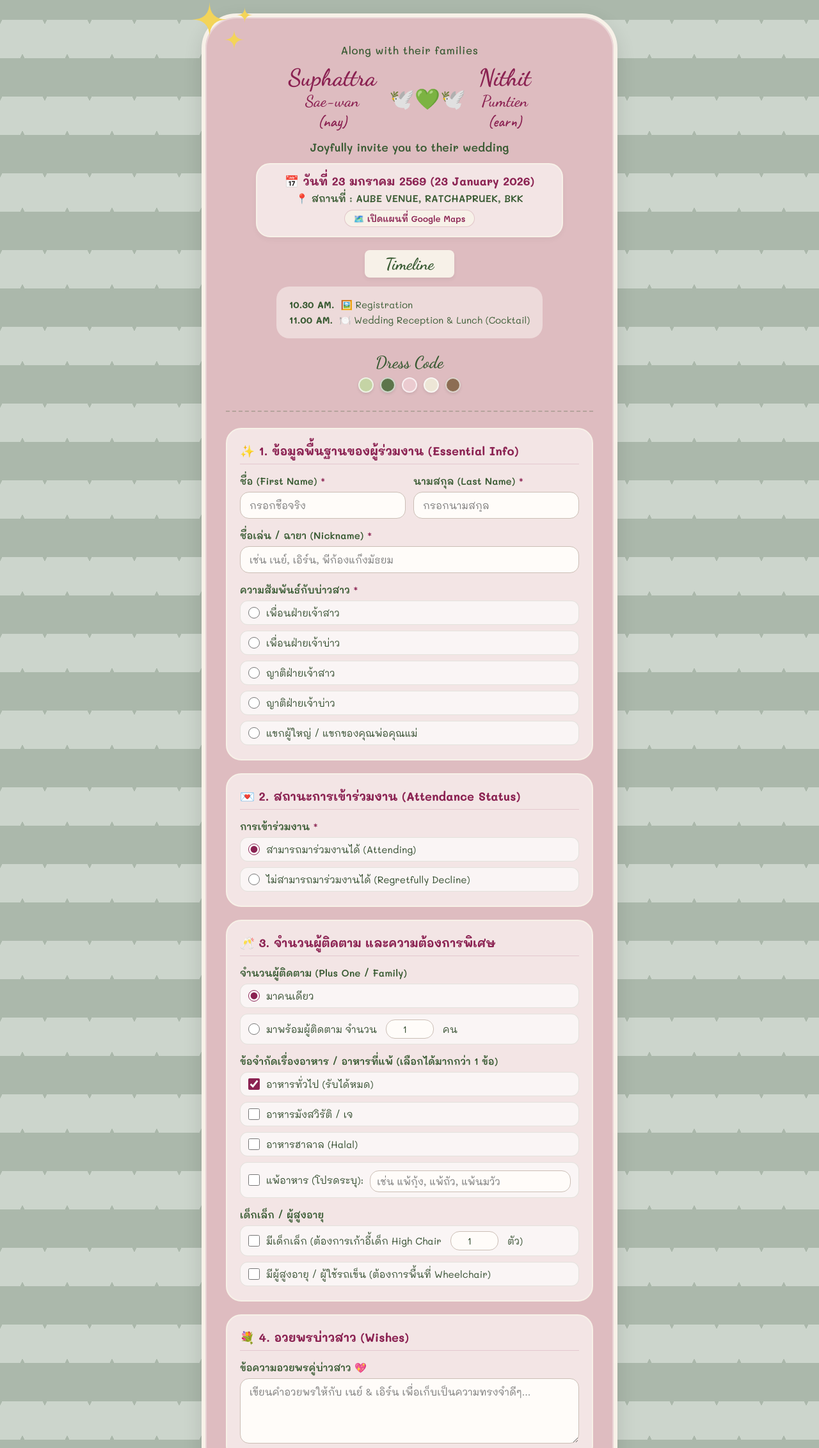
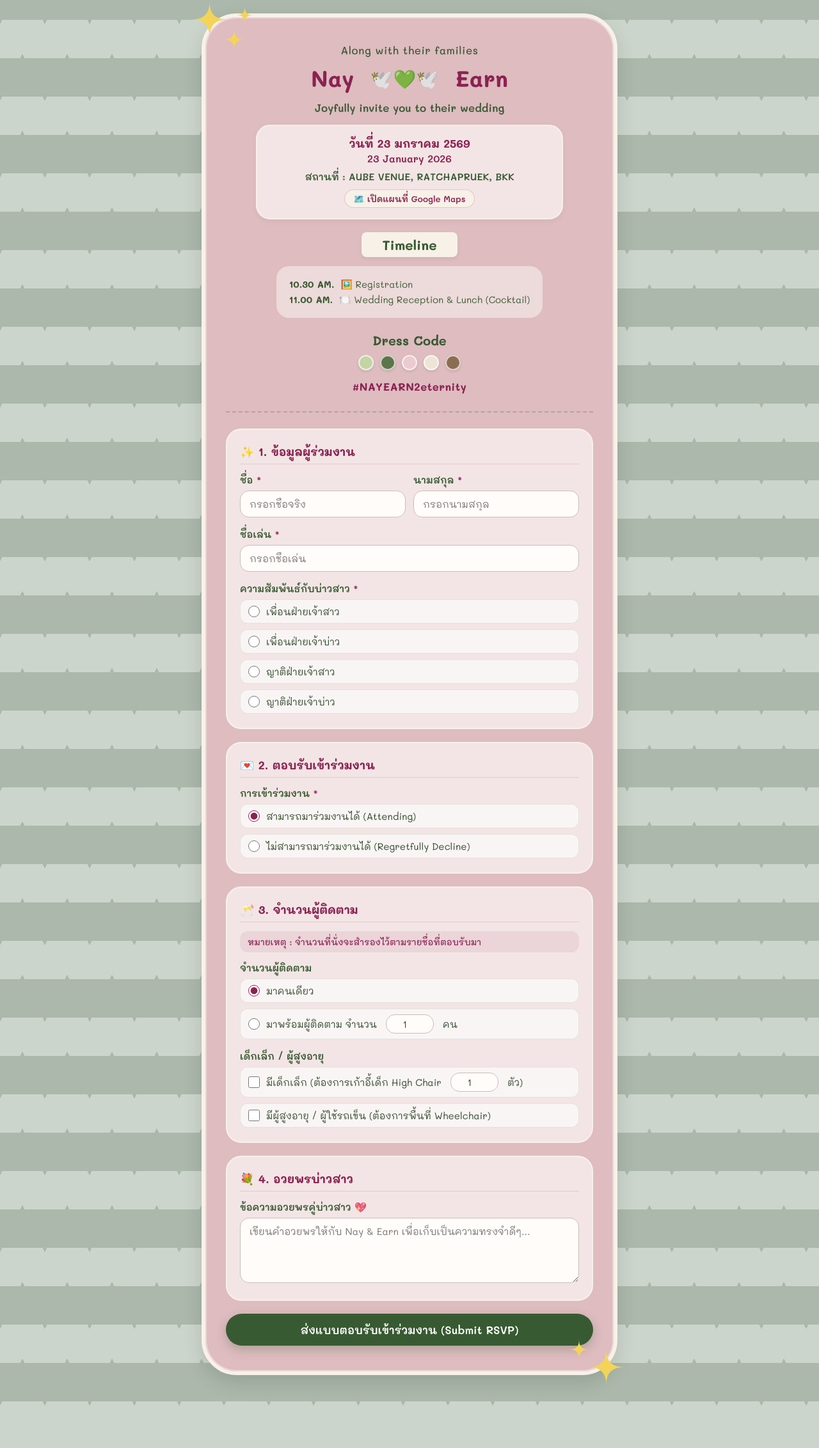
Before and after one commit to ennithit-eng/rsvp_nayearn-wedding, a plain HTML site: page index.html in a window 1280 px wide. Shown: the part 29-2293 px from the top of the page at 64% size. After the commit the page ends 2229 px from the top, so only its background shows below. Drawn offline with Linux system fonts and the light colour scheme.

Commit message:
index.html

```diff
--- a/index.html
+++ b/index.html
@@ -3,8 +3,8 @@
 <head>
   <meta charset="UTF-8">
   <meta name="viewport" content="width=device-width, initial-scale=1.0">
-  <title>Wedding RSVP - Suphattra & Nithit (Nay & Earn)</title>
-  <link href="https://fonts.googleapis.com/css2?family=Caveat:wght@600;700&family=Dancing+Script:wght@600;700&family=Mali:wght@400;500;600;700&display=swap" rel="stylesheet">
+  <title>Wedding RSVP - Nay & Earn</title>
+  <link href="https://fonts.googleapis.com/css2?family=Mali:wght@400;500;600;700&display=swap" rel="stylesheet">
   <style>
     :root {
       --sage-light: #ccd5cc;
@@ -22,10 +22,10 @@
       box-sizing: border-box;
       margin: 0;
       padding: 0;
+      font-family: 'Mali', cursive, sans-serif;
     }
 
     body {
-      font-family: 'Mali', cursive, sans-serif;
       color: var(--text-dark);
       min-height: 100vh;
       padding: 30px 15px;
@@ -94,9 +94,9 @@
       display: flex;
       justify-content: center;
       align-items: center;
-      gap: 15px;
+      gap: 20px;
       flex-wrap: wrap;
-      margin: 10px 0;
+      margin: 12px 0;
     }
 
     .person-block {
@@ -104,37 +104,22 @@
     }
 
     .person-name {
-      font-family: 'Dancing Script', cursive;
-      font-size: 2.3rem;
+      font-size: 2.2rem;
       font-weight: 700;
       color: var(--berry-red);
-      line-height: 1.1;
-    }
-
-    .person-surname {
-      font-family: 'Dancing Script', cursive;
-      font-size: 1.55rem;
-      color: var(--berry-red);
-      margin-top: 2px;
-    }
-
-    .person-nickname {
-      font-family: 'Caveat', cursive;
-      font-size: 1.5rem;
-      color: var(--berry-red);
-      margin-top: 2px;
+      line-height: 1.2;
     }
 
     .birds-icon {
-      font-size: 2rem;
+      font-size: 1.8rem;
       color: var(--forest-green);
       padding: 0 5px;
     }
 
     .invite-line {
-      font-size: 1.1rem;
+      font-size: 1.05rem;
       color: var(--forest-green);
-      margin: 14px 0 14px;
+      margin: 14px 0 16px;
       font-weight: 600;
     }
 
@@ -143,25 +128,28 @@
       background: rgba(255, 252, 249, 0.65);
       border: 2px solid var(--cream-border);
       border-radius: 22px;
-      padding: 14px 20px;
+      padding: 16px 20px;
       margin: 0 auto 20px;
       max-width: 480px;
       box-shadow: 0 4px 10px rgba(0, 0, 0, 0.04);
     }
 
-    .event-date {
-      font-size: 1.12rem;
+    .event-date-th {
+      font-size: 1.1rem;
       font-weight: 700;
       color: var(--berry-red);
-      margin-bottom: 6px;
-      display: flex;
-      justify-content: center;
-      align-items: center;
-      gap: 8px;
+      margin-bottom: 2px;
+    }
+
+    .event-date-en {
+      font-size: 1rem;
+      font-weight: 600;
+      color: var(--berry-red);
+      margin-bottom: 8px;
     }
 
     .event-venue {
-      font-size: 0.96rem;
+      font-size: 0.95rem;
       font-weight: 600;
       color: var(--forest-green);
       display: flex;
@@ -173,11 +161,11 @@
 
     .map-link {
       display: inline-block;
-      margin-top: 8px;
+      margin-top: 10px;
       font-size: 0.84rem;
       color: var(--berry-red);
       background-color: var(--cream-border);
-      padding: 4px 14px;
+      padding: 5px 14px;
       border-radius: 15px;
       text-decoration: none;
       font-weight: 600;
@@ -196,8 +184,7 @@
       background-color: var(--cream-border);
       padding: 6px 32px;
       border-radius: 8px;
-      font-family: 'Dancing Script', cursive;
-      font-size: 1.6rem;
+      font-size: 1.3rem;
       font-weight: 700;
       color: var(--forest-green);
       box-shadow: 0 3px 6px rgba(0,0,0,0.06);
@@ -228,10 +215,10 @@
     }
 
     .dress-code-title {
-      font-family: 'Dancing Script', cursive;
-      font-size: 1.65rem;
+      font-size: 1.25rem;
+      font-weight: 700;
       color: var(--forest-green);
-      margin-bottom: 8px;
+      margin-bottom: 10px;
     }
 
     .color-dots {
@@ -246,6 +233,14 @@
       border-radius: 50%;
       border: 2px solid rgba(255,255,255,0.7);
       box-shadow: 0 2px 4px rgba(0,0,0,0.1);
+    }
+
+    .hashtag-box {
+      margin-top: 14px;
+      font-size: 1.05rem;
+      font-weight: 700;
+      color: var(--berry-red);
+      letter-spacing: 0.5px;
     }
 
     hr.divider {
@@ -265,15 +260,25 @@
     }
 
     .section-title {
-      font-size: 1.15rem;
+      font-size: 1.12rem;
       font-weight: 700;
       color: var(--berry-red);
-      margin-bottom: 16px;
+      margin-bottom: 14px;
       display: flex;
       align-items: center;
       gap: 8px;
       border-bottom: 1.5px solid rgba(139, 34, 82, 0.15);
       padding-bottom: 8px;
+    }
+
+    .section-note {
+      font-size: 0.86rem;
+      color: var(--berry-red);
+      background: rgba(139, 34, 82, 0.08);
+      padding: 8px 12px;
+      border-radius: 12px;
+      margin-bottom: 14px;
+      font-weight: 500;
     }
 
     .form-group {
@@ -320,7 +325,6 @@
       border: 1.5px solid #cbbeb5;
       border-radius: 14px;
       background-color: var(--white-soft);
-      font-family: 'Mali', cursive, sans-serif;
       font-size: 0.95rem;
       color: var(--text-dark);
       transition: border-color 0.2s, box-shadow 0.2s;
@@ -373,21 +377,13 @@
       margin: 0 4px;
     }
 
-    .inline-text-input {
-      flex: 1;
-      min-width: 180px;
-      padding: 6px 10px !important;
-      margin-top: 4px;
-    }
-
     /* Submit Button */
     .submit-btn {
       width: 100%;
       padding: 14px 24px;
       background-color: var(--forest-green);
       color: #fff;
-      font-family: 'Mali', cursive, sans-serif;
-      font-size: 1.1rem;
+      font-size: 1.08rem;
       font-weight: 600;
       border: none;
       border-radius: 30px;
@@ -461,29 +457,24 @@
 
         <div class="couple-names">
           <div class="person-block">
-            <div class="person-name">Suphattra</div>
-            <div class="person-surname">Sae-wan</div>
-            <div class="person-nickname">(nay)</div>
+            <div class="person-name">Nay</div>
           </div>
 
           <div class="birds-icon">🕊️💚🕊️</div>
 
           <div class="person-block">
-            <div class="person-name">Nithit</div>
-            <div class="person-surname">Pumtien</div>
-            <div class="person-nickname">(earn)</div>
+            <div class="person-name">Earn</div>
           </div>
         </div>
 
         <p class="invite-line">Joyfully invite you to their wedding</p>
 
-        <!-- Added Date & Venue Information -->
+        <!-- Date & Venue Information -->
         <div class="event-info-card">
-          <div class="event-date">
-            <span>📅 วันที่ 23 มกราคม 2569 (23 January 2026)</span>
-          </div>
+          <div class="event-date-th">วันที่ 23 มกราคม 2569</div>
+          <div class="event-date-en">23 January 2026</div>
           <div class="event-venue">
-            <span>📍 สถานที่ : AUBE VENUE, RATCHAPRUEK, BKK</span>
+            <span>สถานที่ : AUBE VENUE, RATCHAPRUEK, BKK</span>
           </div>
           <a href="https://www.google.com/maps/search/?api=1&query=AUBE+VENUE+RATCHAPRUEK+BKK" target="_blank" rel="noopener noreferrer" class="map-link">
             🗺️ เปิดแผนที่ Google Maps
@@ -512,6 +503,7 @@
             <span class="dot" style="background-color: #ede6d6;" title="Cream"></span>
             <span class="dot" style="background-color: #8c6d53;" title="Earth Brown"></span>
           </div>
+          <div class="hashtag-box">#NAYEARN2eternity</div>
         </div>
       </div>
 
@@ -519,24 +511,24 @@
 
       <!-- RSVP Form -->
       <form id="rsvpForm">
-        <!-- 1. ข้อมูลพื้นฐานของผู้ร่วมงาน (Essential Info) -->
+        <!-- 1. ข้อมูลผู้ร่วมงาน -->
         <div class="form-section">
-          <div class="section-title">✨ 1. ข้อมูลพื้นฐานของผู้ร่วมงาน (Essential Info)</div>
+          <div class="section-title">✨ 1. ข้อมูลผู้ร่วมงาน</div>
 
           <div class="row-2col form-group">
             <div>
-              <label class="field-label" for="firstName">ชื่อ (First Name) <span class="required-star">*</span></label>
+              <label class="field-label" for="firstName">ชื่อ <span class="required-star">*</span></label>
               <input type="text" id="firstName" name="firstName" placeholder="กรอกชื่อจริง" required>
             </div>
             <div>
-              <label class="field-label" for="lastName">นามสกุล (Last Name) <span class="required-star">*</span></label>
+              <label class="field-label" for="lastName">นามสกุล <span class="required-star">*</span></label>
               <input type="text" id="lastName" name="lastName" placeholder="กรอกนามสกุล" required>
             </div>
           </div>
 
           <div class="form-group">
-            <label class="field-label" for="nickname">ชื่อเล่น / ฉายา (Nickname) <span class="required-star">*</span></label>
-            <input type="text" id="nickname" name="nickname" placeholder="เช่น เนย์, เอิร์น, พี่ก้องแก๊งมัธยม" required>
+            <label class="field-label" for="nickname">ชื่อเล่น <span class="required-star">*</span></label>
+            <input type="text" id="nickname" name="nickname" placeholder="กรอกชื่อเล่น" required>
           </div>
 
           <div class="form-group">
@@ -548,7 +540,7 @@
               </label>
               <label class="option-item">
                 <input type="radio" name="relationship" value="เพื่อนฝ่ายเจ้าบ่าว">
-                <span>เพื่อนฝ่ายเจ้าบ่าว </span>
+                <span>เพื่อนฝ่ายเจ้าบ่าว</span>
               </label>
               <label class="option-item">
                 <input type="radio" name="relationship" value="ญาติฝ่ายเจ้าสาว">
@@ -558,17 +550,13 @@
                 <input type="radio" name="relationship" value="ญาติฝ่ายเจ้าบ่าว">
                 <span>ญาติฝ่ายเจ้าบ่าว</span>
               </label>
-              <label class="option-item">
-                <input type="radio" name="relationship" value="แขกผู้ใหญ่ / แขกของคุณพ่อคุณแม่">
-                <span>แขกผู้ใหญ่ / แขกของคุณพ่อคุณแม่</span>
-              </label>
             </div>
           </div>
         </div>
 
-        <!-- 2. สถานะการเข้าร่วมงาน (Attendance Status) -->
+        <!-- 2. ตอบรับเข้าร่วมงาน -->
         <div class="form-section">
-          <div class="section-title">💌 2. สถานะการเข้าร่วมงาน (Attendance Status)</div>
+          <div class="section-title">💌 2. ตอบรับเข้าร่วมงาน</div>
           <div class="form-group">
             <label class="field-label">การเข้าร่วมงาน <span class="required-star">*</span></label>
             <div class="options-list">
@@ -584,12 +572,13 @@
           </div>
         </div>
 
-        <!-- 3. จำนวนผู้ติดตาม และความต้องการพิเศษ (Guests & Preferences) -->
+        <!-- 3. จำนวนผู้ติดตาม -->
         <div class="form-section" id="guestDetailsSection">
-          <div class="section-title">🥂 3. จำนวนผู้ติดตาม และความต้องการพิเศษ</div>
+          <div class="section-title">🥂 3. จำนวนผู้ติดตาม</div>
+          <div class="section-note">หมายเหตุ : จำนวนที่นั่งจะสำรองไว้ตามรายชื่อที่ตอบรับมา</div>
 
           <div class="form-group">
-            <label class="field-label">จำนวนผู้ติดตาม (Plus One / Family)</label>
+            <label class="field-label">จำนวนผู้ติดตาม</label>
             <div class="options-list">
               <label class="option-item">
                 <input type="radio" name="guestType" value="มาคนเดียว" id="guestAlone" checked>
@@ -610,29 +599,6 @@
           </div>
 
           <div class="form-group">
-            <label class="field-label">ข้อจำกัดเรื่องอาหาร / อาหารที่แพ้ (เลือกได้มากกว่า 1 ข้อ)</label>
-            <div class="options-list">
-              <label class="option-item">
-                <input type="checkbox" name="dietary" value="อาหารทั่วไป (รับได้หมด)" checked>
-                <span>อาหารทั่วไป (รับได้หมด)</span>
-              </label>
-              <label class="option-item">
-                <input type="checkbox" name="dietary" value="อาหารมังสวิรัติ / เจ">
-                <span>อาหารมังสวิรัติ / เจ</span>
-              </label>
-              <label class="option-item">
-                <input type="checkbox" name="dietary" value="อาหารฮาลาล (Halal)">
-                <span>อาหารฮาลาล (Halal)</span>
-              </label>
-              <label class="option-item">
-                <input type="checkbox" name="dietary" value="แพ้อาหาร" id="allergyCheck">
-                <span>แพ้อาหาร (โปรดระบุ):</span>
-                <input type="text" id="allergyDetail" name="allergyDetail" class="inline-text-input" placeholder="เช่น แพ้กุ้ง, แพ้ถั่ว, แพ้นมวัว" disabled>
-              </label>
-            </div>
-          </div>
-
-          <div class="form-group">
             <label class="field-label">เด็กเล็ก / ผู้สูงอายุ</label>
             <div class="options-list">
               <label class="option-item">
@@ -649,13 +615,13 @@
           </div>
         </div>
 
-        <!-- 4. อวยพรบ่าวสาว (Wishes) -->
+        <!-- 4. อวยพรบ่าวสาว -->
         <div class="form-section">
-          <div class="section-title">💐 4. อวยพรบ่าวสาว (Wishes)</div>
+          <div class="section-title">💐 4. อวยพรบ่าวสาว</div>
 
           <div class="form-group">
             <label class="field-label" for="wishes">ข้อความอวยพรคู่บ่าวสาว 💖</label>
-            <textarea id="wishes" name="wishes" rows="4" placeholder="เขียนคำอวยพรให้กับ เนย์ & เอิร์น เพื่อเก็บเป็นความทรงจำดีๆ..."></textarea>
+            <textarea id="wishes" name="wishes" rows="4" placeholder="เขียนคำอวยพรให้กับ Nay & Earn เพื่อเก็บเป็นความทรงจำดีๆ..."></textarea>
           </div>
         </div>
 
@@ -669,7 +635,7 @@
     // =========================================================================
     // นำ Web App URL ที่ได้จากการ Deploy Google Apps Script มาวางในเครื่องหมายคำพูดด้านล่าง
     // =========================================================================
-    const GOOGLE_SCRIPT_URL = "https://script.google.com/macros/s/AKfycbwBBAtFnvE6Fk9vyp1nXpnK2RUSSKfXOZ3k0KjLc5JXgzlKmfurQit9tHsqs3ZKpgNZ/exec";
+    const GOOGLE_SCRIPT_URL = "YOUR_GOOGLE_APPS_SCRIPT_WEB_APP_URL_HERE";
 
     // การเปิด-ปิดส่วนจำนวนผู้ติดตามตามสถานะการมาร่วมงาน
     const attendYes = document.getElementById('attendYes');
@@ -704,14 +670,6 @@
     guestAlone.addEventListener('change', toggleGuestInputs);
     guestWithOthers.addEventListener('change', toggleGuestInputs);
 
-    // การเปิด-ปิดช่องระบุอาหารที่แพ้
-    const allergyCheck = document.getElementById('allergyCheck');
-    const allergyDetail = document.getElementById('allergyDetail');
-    allergyCheck.addEventListener('change', () => {
-      allergyDetail.disabled = !allergyCheck.checked;
-      if (allergyCheck.checked) allergyDetail.focus();
-    });
-
     // การเปิด-ปิดช่องระบุจำนวนเก้าอี้เด็ก High Chair
     const highChairCheck = document.getElementById('highChairCheck');
     const highChairCount = document.getElementById('highChairCount');
@@ -727,18 +685,8 @@
     rsvpForm.addEventListener('submit', async (e) => {
       e.preventDefault();
 
-      // รวบรวมข้อมูลจากฟอร์ม
       const isAttending = attendYes.checked;
       const isWithGuests = guestWithOthers.checked;
-
-      // รวบรวมข้อมูลอาหาร
-      const dietaryChecked = Array.from(document.querySelectorAll('input[name="dietary"]:checked'))
-        .map(cb => {
-          if (cb.value === 'แพ้อาหาร') {
-            return `แพ้อาหาร (${allergyDetail.value || 'ไม่ระบุรายละเอียด'})`;
-          }
-          return cb.value;
-        });
 
       // รวบรวมข้อมูลเด็กเล็ก / ผู้สูงอายุ
       const specialNeedsList = [];
@@ -759,7 +707,6 @@
         guestType: isAttending ? (isWithGuests ? 'มาพร้อมผู้ติดตาม' : 'มาคนเดียว') : '-',
         guestCount: (isAttending && isWithGuests) ? guestCount.value : (isAttending ? '0' : '-'),
         companionNames: (isAttending && isWithGuests) ? document.getElementById('companionNames').value.trim() : '-',
-        dietary: isAttending ? (dietaryChecked.join(', ') || '-') : '-',
         specialNeeds: isAttending ? (specialNeedsList.join(', ') || 'ไม่มี') : '-',
         wishes: document.getElementById('wishes').value.trim() || '-'
       };
@@ -769,8 +716,7 @@
       statusMessage.style.display = 'none';
 
       try {
-        if (GOOGLE_SCRIPT_URL === "YOUR_GOOGLE_APPS_SCRIPT_WEB_APP_URL_HERE") {
-          // โหมดจำลองการทำงานกรณีไม่ได้ใส่ URL ของ Apps Script
+        if (GOOGLE_SCRIPT_URL === "https://script.google.com/macros/s/AKfycbxUUPsq4qmljBZdTd1YnnzXOC1fPiBXOg21swN7_rkwPu-_g4sKcpvhbxDZwte-SZ8r/exec") {
           await new Promise(resolve => setTimeout(resolve, 900));
           console.log("ข้อมูลที่เตรียมส่งเข้า Google Sheet:", payload);
         } else {
```
